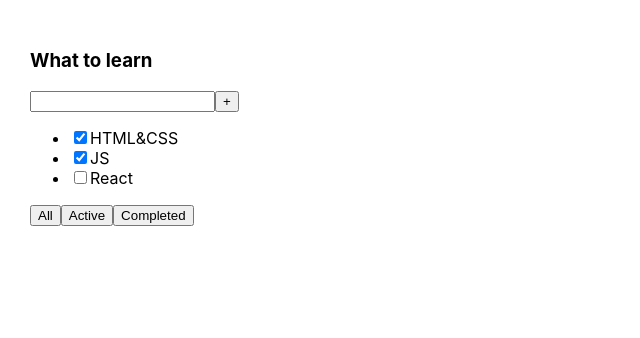
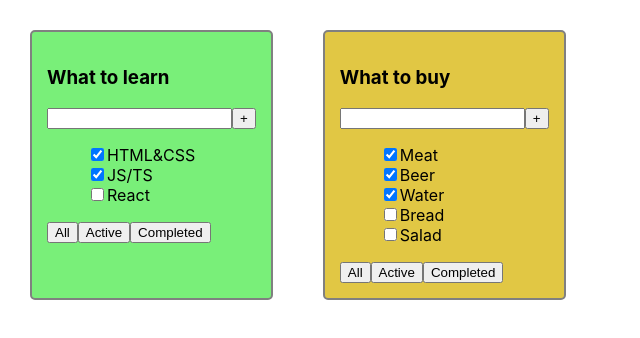
Before and after one commit to dundic/react-todolist, a React (Create React App) app: page / in a window 1280 px wide. Shown: the top 338 px of the page, without its empty margins (0-640 px from the left). Built offline with nearby package versions, Linux system fonts and the light colour scheme.

Commit message:
Sprint 1 lesson 1

```diff
--- /dev/null
+++ b/src/AddForm.tsx
@@ -0,0 +1,12 @@
+import {Button} from "./Button";
+
+type AddFormPropsType = {}
+
+export const AddForm = () => {
+    return (
+            <div>
+                <input/>
+                <Button title='+'/>
+            </div>
+    )
+}
--- a/src/App.css
+++ b/src/App.css
@@ -1,8 +1,28 @@
 .App {
   padding: 30px;
   display: flex;
+  flex-direction: row;
 }
 
 .App > div {
   margin-right: 50px;
 }
+
+.todolist {
+  background-color: burlywood;
+  border: 2px solid gray;
+  border-radius: 5px;
+  padding: 15px;
+}
+
+.todolist ul {
+  list-style-type: none;
+}
+
+.App .todolist:first-child {
+  background-color: #79ef79;
+}
+
+.App .todolist:last-child {
+  background-color: #e1c744;
+}
--- a/src/App.tsx
+++ b/src/App.tsx
@@ -1,22 +1,44 @@
 import React from 'react';
 import './App.css';
-import {TaskType, Todolist} from "./Todolist";
+import {Todolist} from "./Todolist";
+
+//CRUD
+// - критерии компонента это повторяемость и дублирование
+// - создание понятной структуры
+
+export type TaskType = {
+    id: number
+    title: string
+    isDone: boolean
+}
 
 function App() {
+    //BLL
+    const todolistTitle_1 = 'What to learn'
+    const todolistTitle_2 = 'What to buy'
+    const todolistTitle_3 = 'What to read'
 
-    let tasks1: Array<TaskType> = [
-        {id: 1, title: 'HTML&CSS', isDone: true},
-        {id: 2, title: 'JS', isDone: true},
-        {id: 3, title: 'React', isDone: false}
+    const tasks1: Array<TaskType> = [
+         {id: 1, title: 'HTML&CSS', isDone: true},
+         {id: 2, title: 'JS/TS', isDone: true},
+         {id: 3, title: 'React', isDone: false}
+    ]
+
+    const tasks2: TaskType[] = [
+        {id: 4, title: 'Meat', isDone: true},
+        {id: 5, title: 'Beer', isDone: true},
+        {id: 6, title: 'Water', isDone: true},
+        {id: 7, title: 'Bread', isDone: false},
+        {id: 8, title: 'Salad', isDone: false},
     ]
 
 
     return (
         <div className="App">
-            < Todolist title="What to learn" tasks={tasks1}/>
+            <Todolist title={todolistTitle_1} tasks={tasks1}/>
+            <Todolist title={todolistTitle_2} tasks={tasks2}/>
         </div>
     );
 }
 
-
 export default App;
--- /dev/null
+++ b/src/Button.tsx
@@ -0,0 +1,7 @@
+type ButtonPropsType = {
+    title: string
+}
+
+export const Button = ({title}: ButtonPropsType) => {
+    return <button>{title}</button>
+}
--- /dev/null
+++ b/src/FilterButtons.tsx
@@ -0,0 +1,15 @@
+import {Button} from "./Button";
+
+type FilterButtonsPropsType = {
+
+}
+
+export const FilterButtons = () => {
+    return (
+            <div>
+                <Button title={'All'}/>
+                <Button title={'Active'}/>
+                <Button title={'Completed'}/>
+            </div>
+    )
+}
--- a/src/Todolist.tsx
+++ b/src/Todolist.tsx
@@ -1,38 +1,39 @@
-import React from "react";
+import React, {JSXElementConstructor} from "react";
+import {TaskType} from "./App";
+import {Button} from "./Button";
+import {TodolistHeader} from "./TodolistHeader";
+import {AddForm} from "./AddForm";
+import {FilterButtons} from "./FilterButtons";
 
-export type TaskType = {
-    id: number
+
+type TodolistPropsType = {
     title: string
-    isDone: boolean
+    tasks: TaskType[]
 }
 
-type PropsType = {
-    title: string
-    tasks: Array<TaskType>
-
-}
-
-export function Todolist(props: PropsType) {
+export function Todolist(props: TodolistPropsType) {
+    // условный рендеринг
+    const tasksList = props.tasks.length === 0
+            ? <span>Your todolist is empty</span>
+            : <ul>
+                {
+                    props.tasks.map(t => {
+                        return (
+                                <li>
+                                    <input type="checkbox" checked={t.isDone}/>
+                                    <span>{t.title}</span>
+                                </li>
+                        )
+                    })
+                }
+            </ul>
 
     return (
-        <div>
-            <h3>{props.title}</h3>
-            <div>
-                <input/>
-                <button>+</button>
-                <ul>
-                    <li><input type="checkbox" checked={props.tasks[0].isDone}/><span>{props.tasks[0].title}</span></li>
-                    <li><input type="checkbox" checked={props.tasks[1].isDone}/><span>{props.tasks[1].title}</span></li>
-                    <li><input type="checkbox" checked={props.tasks[2].isDone}/><span>{props.tasks[2].title}</span></li>
-
-                </ul>
-                <div>
-                    <button>All</button>
-                    <button>Active</button>
-                    <button>Completed</button>
-                </div>
+            <div className={'todolist'}>
+                <TodolistHeader titleHeader={props.title}/>
+                <AddForm/>
+                {tasksList}
+                <FilterButtons/>
             </div>
-
-        </div>
     )
 }
--- /dev/null
+++ b/src/TodolistHeader.tsx
@@ -0,0 +1,7 @@
+type TodolistHeaderPropsType = {
+    titleHeader: string
+}
+
+export const TodolistHeader = ({titleHeader}: TodolistHeaderPropsType) => {
+    return <h3>{titleHeader}</h3>
+}
```
